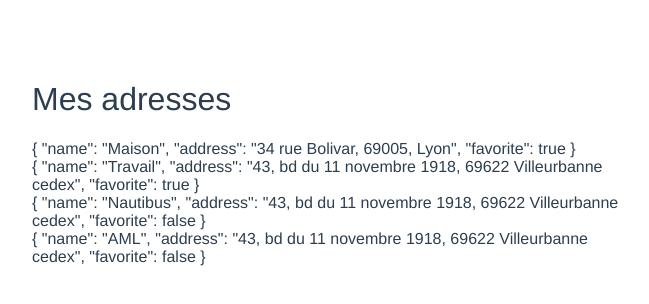
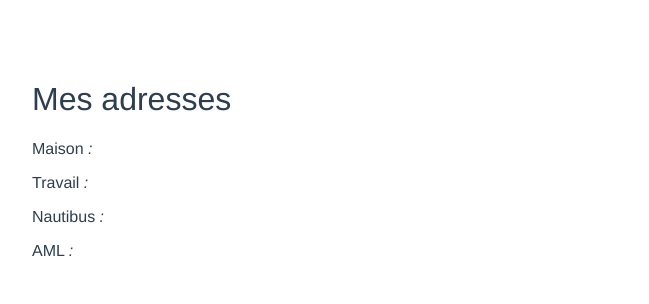
Before and after one commit to lefebvree/vue-transport-app, a Vue app: page /#/myaddresses in a window 1280 px wide. Shown: the top 304 px of the page, without its empty margins (308-957 px from the left). Built offline with nearby package versions, Linux system fonts and the light colour scheme.

Commit message:
Add AddressItem component

```diff
--- /dev/null
+++ b/src/components/AddressItem.vue
@@ -0,0 +1,16 @@
+<template>
+  <p class='content'>
+    {{ address.name }}
+    <em class='label'>
+      :
+    </em>
+    <span class='desc'>
+    </span>
+  </p>
+</template>
+
+<script>
+export default {
+  props: ['address']
+}
+</script>
--- a/src/components/AddressList.vue
+++ b/src/components/AddressList.vue
@@ -1,24 +1,22 @@
 <template>
   <div>
     <div class='' v-for="address in addresses" :key="address.name">
-      <div class='content'>
-        <div class='header'>
-          {{ address }}
-        </div>
-        <div class='meta'>
-
-        </div>
-      </div>
+      <address-item :address="address"></address-item>
     </div>
   </div>
 </template>
 
 <script type = "text/javascript" >
+import AddressItem from './AddressItem'
+
 export default {
   props: ['addresses'],
   data () {
     return {
     }
+  },
+  components: {
+    AddressItem
   }
 }
 </script>
```
